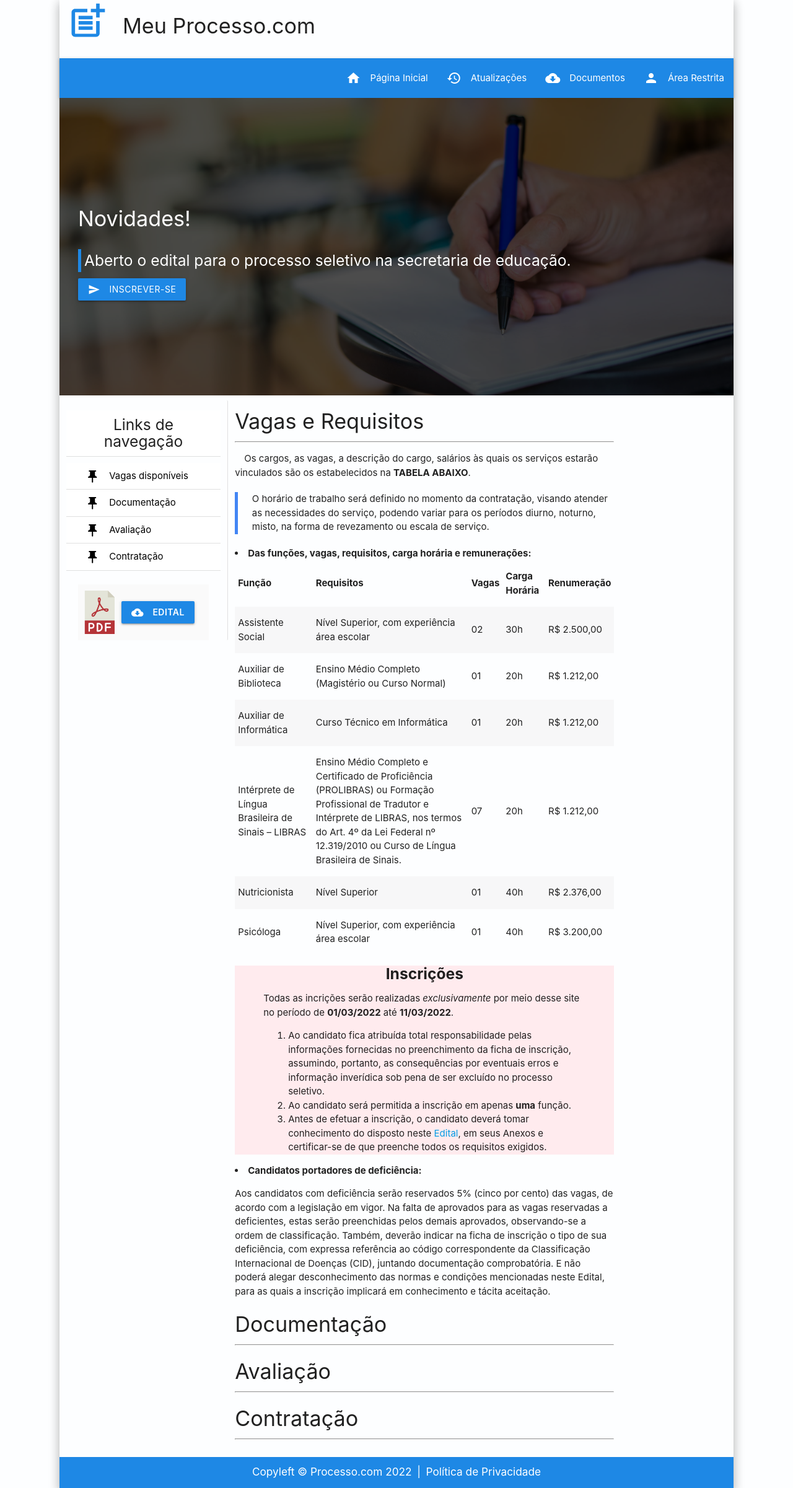
After one commit to klebson1999/projetos_github, a PHP site: page / in a window 1280 px wide. The commit adds this page. Shown: the whole page at 62% size. Run offline with PHP 8.4, Linux system fonts and the light colour scheme; some libraries are stand-ins or nearby versions.

Commit message:
Página Inicial - Textos

```diff
--- a/javascript/printing-js/funcoes.js
+++ b/javascript/processo.com/funcoes.js
@@ -50,6 +50,9 @@ $("#btnPrint").live("click", function () {
     $('.modal').modal();
   });
 
+  $(document).ready(function(){
+    $('.tabs').tabs();
+  });
 
   $(document).ready(function(){
     $('input.autocomplete').autocomplete({
--- /dev/null
+++ b/javascript/processo.com/index.html
@@ -0,0 +1,215 @@
+<!DOCTYPE html>
+<html lang="pt-br">
+
+<head>
+  <meta charset="UTF-8">
+  <meta http-equiv="X-UA-Compatible" content="IE=edge">
+  <meta name="viewport" content="width=device-width, initial-scale=1.0">
+  <title>Processo.com</title>
+  <script>includeHTML();</script>
+  <script type="text/javascript" src="http://ajax.googleapis.com/ajax/libs/jquery/1.8.3/jquery.min.js"></script>
+  <script type="text/javascript" src="funcoes.js"></script>
+  <!-- Compiled and minified CSS -->
+  <link rel="stylesheet" href="https://cdnjs.cloudflare.com/ajax/libs/materialize/1.0.0/css/materialize.min.css">
+  <!-- Compiled and minified JavaScript -->
+  <script src="https://cdnjs.cloudflare.com/ajax/libs/materialize/1.0.0/js/materialize.min.js"></script>
+  <link href="https://fonts.googleapis.com/icon?family=Material+Icons" rel="stylesheet">
+  <link rel="stylesheet" type="text/css" href="style.css">
+
+</head>
+
+<body>
+  <div class="container z-depth-3">
+    <!-- Cabeçalho -->
+    <header>
+      <!-- Cabeçalho -> Título e logo -->
+      <div class="hide-on-med-and-down row">
+        <div class="col s1">
+          <img class="img-menu valign-wrapper" src="img/post_add_blue_24dp.svg" alt="" srcset="" height="auto">
+        </div>
+        <div class="col s11">
+          <h4>Meu Processo.com</h4>
+        </div>
+      </div>
+      <!-- Cabeçalho -> Menu -->
+      <div>
+        <nav class="blue darken-1">
+          <div class="nav-wrapper">
+            <a href="#" class="sidenav-trigger left"><img class="img-menu" src="img/post_add_white_24dp.svg" alt=""
+                srcset="" height="60px"></a>
+            <a href="#" data-target="mobile-demo" class="sidenav-trigger left"><i class="material-icons">menu</i></a>
+            <a href="#" class="sidenav-trigger left"><i class="material-icons">search</i></a>
+            <a href="#" class="sidenav-trigger left"><i class="material-icons">person</i></a>
+            <ul class="right hide-on-med-and-down">
+              <li><a href="index.html"><i class="material-icons left">home</i>Página Inicial</a</li>
+              <li><a href="#"><i class="material-icons left">history</i>Atualizações</a></li>
+              <li><a href="#"><i class="material-icons left">cloud_download</i>Documentos</a></li>
+              <li><a href="#"><i class="material-icons left">person</i>Área Restrita</a></li>
+            </ul>
+          </div>
+        </nav>
+        <!-- Cabeçalho -> Mobile -->
+        <ul class="sidenav" id="mobile-demo">
+          <li><a href="index.html"><i class="material-icons left">home</i>Página Inicial</a</li>
+          <li><a href="#"><i class="material-icons left">history</i><span
+                class="badge white-text">2</span>Atualizações</a></li>
+          <li><a href="#"><i class="material-icons left">cloud_download</i>Documentos</a></li>
+        </ul>
+      </div>
+    </header>
+    <!-- Cabeçalho -> FIM -->
+
+    <!-- Banner Inicial -->
+    <div class="">
+      <div class="col l12 s12 secao_inicial">
+        <div class="col l12 s12 secao_inicial_interna">
+          <h4 class="responsive">Novidades!</h4>
+          <h5><a href="#">Aberto o edital para o processo seletivo na secretaria de educação.</a></h5>
+          <div><a href="inscricao.html" class="btn waves-effect waves-light blue darken-1"
+              title="Ir para inscrição no processo seletivo"><i class="material-icons left">send</i>INSCREVER-SE</a>
+          </div>
+        </div>
+      </div>
+    </div>
+
+    <!-- Corpo da página -->
+    <main class="row">
+      <!-- Menu de navegação -->
+      <aside>
+        <div class="col l3 s12 collection with-header"
+          style="border-top: none; border-bottom: none; border-left: none;max-height: 500px;">
+          <h5 class="collection-header center-align">Links de navegação</h5>
+          <a href="#" class="collection-item black-text"><i class="material-icons left">push_pin</i>Vagas
+            disponíveis</a>
+          <a href="#!" class="collection-item black-text"><i class="material-icons left">push_pin</i>Documentação</a>
+          <a href="#!" class="collection-item black-text"><i class="material-icons left">push_pin</i>Avaliação</a>
+          <a href="#!" class="collection-item black-text"><i class="material-icons left">push_pin</i>Contratação</a>
+          <br>
+          <div class="container grey lighten-5 valign-wrapper" style="padding: 10px 0;">
+            <img class="respoonsive-img" src="img/file.png" alt="Visualizar Edital" srcset="" width="70px"
+              height="auto">
+            <a href="files/edital.pdf" class="btn waves-effect waves-light blue darken-1" target="_blank"
+              style="font-weight: 600;">Edital<i class="material-icons left">cloud_download</i></a>
+          </div>
+        </div>
+      </aside>
+      <!-- Seções de conteúdo -->
+      <section>
+        <div class="col l7 s12" style="min-height: 500px;">
+          <section>
+            <div>
+              <h4>Vagas e Requisitos</h4>
+              <hr>
+              <p>&ensp;&ensp;Os cargos, as vagas, a descrição do cargo, salários às quais os serviços estarão vinculados são os estabelecidos na <b>TABELA ABAIXO</b>.</p>
+              <blockquote class="spinner-blue">O horário de trabalho será definido no momento da contratação, visando atender as necessidades do serviço, podendo variar para os períodos diurno, noturno, misto, na forma de revezamento ou escala de serviço.</blockquote>
+              <li><b>Das funções, vagas, requisitos, carga horária e remunerações:</b></li>
+              <table class="striped">
+                <thead>
+                  <tr>
+                      <th>Função</th>
+                      <th>Requisitos</th>
+                      <th>Vagas</th>
+                      <th>Carga Horária</th>
+                      <th>Renumeração</th>
+                  </tr>
+                </thead>
+
+                <tbody>
+                  <tr>
+                    <td>Assistente Social</td>
+                    <td>Nível Superior, com experiência área escolar</td>
+                    <td>02</td>
+                    <td>30h</td>
+                    <td>R$ 2.500,00</td>
+                  </tr>
+                  <tr>
+                    <td>Auxiliar de Biblioteca</td>
+                    <td>Ensino Médio Completo (Magistério ou Curso Normal)</td>
+                    <td>01</td>
+                    <td>20h</td>
+                    <td>R$ 1.212,00</td>
+                  </tr>
+                  <tr>
+                    <td>Auxiliar de Informática</td>
+                    <td>Curso Técnico em Informática</td>
+                    <td>01</td>
+                    <td>20h</td>
+                    <td>R$ 1.212,00</td>
+                  </tr>
+                  <tr>
+                    <td>Intérprete de Língua Brasileira de Sinais – LIBRAS</td>
+                    <td>Ensino Médio Completo e Certificado de Proficiência (PROLIBRAS) ou Formação Profissional de Tradutor e Intérprete de LIBRAS, nos termos do Art. 4º da Lei Federal nº 12.319/2010 ou Curso de Língua Brasileira de Sinais.</td>
+                    <td>07</td>
+                    <td>20h</td>
+                    <td>R$ 1.212,00</td>
+                  </tr>
+                  <tr>
+                    <td>Nutricionista</td>
+                    <td>Nível Superior</td>
+                    <td>01</td>
+                    <td>40h</td>
+                    <td>R$ 2.376,00</td>
+                  </tr>
+                  <tr>
+                    <td>Psicóloga</td>
+                    <td>Nível Superior, com experiência área escolar</td>
+                    <td>01</td>
+                    <td>40h</td>
+                    <td>R$ 3.200,00</td>
+                  </tr>
+                </tbody>
+              </table>
+              <div class="red lighten-5">
+                <h5 class="center"><b>Inscrições</b></h5>
+                <div class="container">
+                <p>Todas as incrições serão realizadas <i>exclusivamente</i> por meio desse site no período de <b>01/03/2022</b> até <b>11/03/2022</b>.</p>
+                <ol>
+                  <li>Ao candidato fica atribuída total responsabilidade pelas informações fornecidas no preenchimento da ficha de inscrição, assumindo, portanto, as consequências por eventuais erros e informação inverídica sob pena de ser excluído no processo seletivo.</li>
+                  <li>Ao candidato será permitida a inscrição em apenas <b>uma</b> função.</li>
+                  <li>Antes de efetuar a inscrição, o candidato deverá tomar conhecimento do disposto neste <a href="files/edital.pdf" target="_blank">Edital</a>, em seus Anexos e certificar-se de que preenche todos os requisitos exigidos.</li>
+                </ol>
+              </div>
+              </div>
+              <li><b>Candidatos portadores de deficiência:</b></li>
+              <p>Aos candidatos com deficiência serão reservados 5% (cinco por cento) das vagas, de acordo com a legislação em vigor. Na falta de aprovados para as vagas reservadas a deficientes, estas serão preenchidas pelos demais aprovados, observando-se a ordem de classificação. Também, deverão indicar na ficha de inscrição o tipo de sua deficiência, com expressa referência ao código correspondente da Classificação Internacional de Doenças (CID), juntando documentação comprobatória. E não poderá alegar desconhecimento das normas e condições mencionadas neste Edital, para as quais a inscrição implicará em conhecimento e tácita aceitação.</p>
+            </div>
+          </section>
+          <section>
+            <div>
+              <h4>Documentação</h4>
+              <hr>
+            </div>
+          </section>
+          <section>
+            <div>
+              <h4>Avaliação</h4>
+              <hr>
+            </div>
+          </section>
+          <section>
+            <div>
+              <h4>Contratação</h4>
+              <hr>
+            </div>
+          </section>
+        </div>
+      </section>
+    </main>
+    <!-- Rodapé -->
+    <footer>
+      <div class="blue darken-1 white-text footer-copyrigh">
+        <h6 style="display: flex; height: 50px; justify-content: center; align-items: center;margin: 0;">Copyleft ©
+          Processo.com 2022&ensp;|&ensp;<a href="" class="white-text"> Política de Privacidade</a></h6>
+      </div>
+    </footer>
+  </div>
+</body>
+<script>
+  $(document).ready(function () {
+    $('.sidenav').sidenav({
+      edge: 'left'
+    });
+  });
+</script>
+
+</html>
--- a/javascript/printing-js/style.css
+++ b/javascript/processo.com/style.css
@@ -2,7 +2,6 @@ body {
     background-color: #FDFEFF;
 }
 .img-menu {
-    height: auto;
     color: #1E88E5;
     width: 100%;
 }
@@ -34,7 +33,7 @@ body {
     color: #fff;
 }
 
-.secao_inicial_interna h4 {
+.secao_inicial_interna h5 {
     border-left: solid 5px #1E88E5;
     padding: 5px;
 }
```
Also changed, not shown: javascript/printing-js/index.html (deleted, +0 -119 lines), javascript/processo.com/img/background_secao_1.jpg (renamed from javascript/printing-js/img/background_secao_1.jpg), javascript/processo.com/img/file.png (added), javascript/processo.com/img/post_add_blue_24dp.svg (renamed from javascript/printing-js/img/post_add_blue_24dp.svg), javascript/processo.com/img/post_add_white_24dp.svg (renamed from javascript/printing-js/img/post_add_white_24dp.svg), javascript/processo.com/inscricao.html (renamed from javascript/printing-js/inscricao.html), javascript/processo.com/print.txt (renamed from javascript/printing-js/print.txt), javascript/processo.com/widgets/menu.html (renamed from javascript/printing-js/widgets/menu.html), 1 other file.
